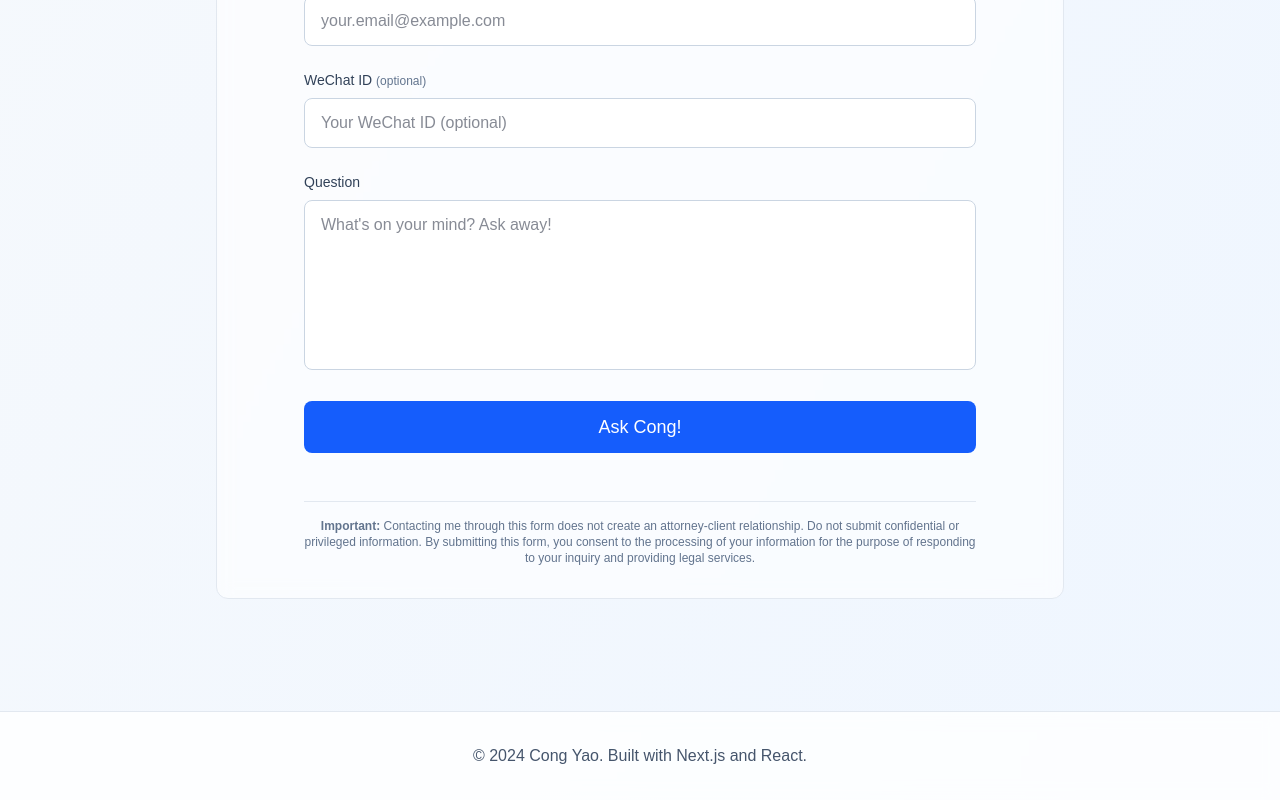
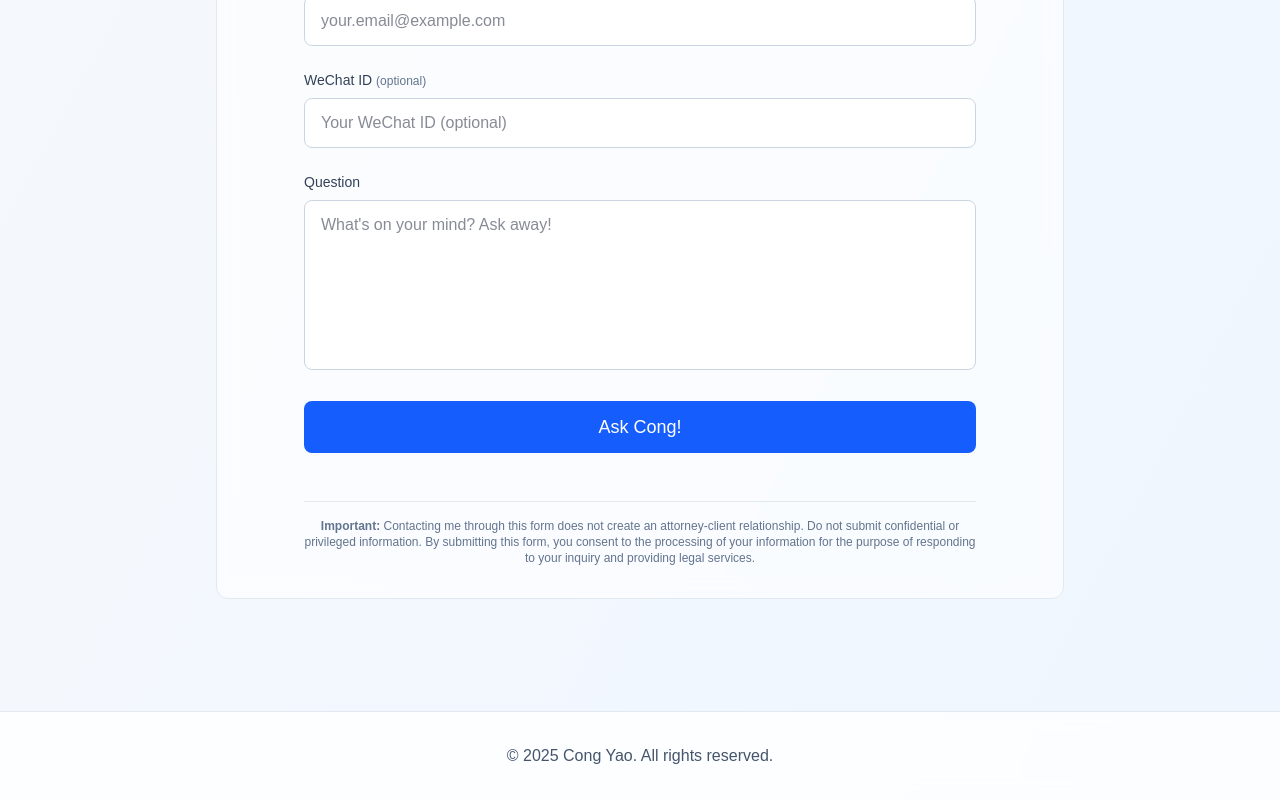
Before and after one commit to angelndemons/congyao.github.io, a Next.js app: page / in a window 1280 px wide. Shown: the part 1646-2446 px from the top of the page. Built offline with nearby package versions, Linux system fonts and the light colour scheme.

Commit message:
Update footer: remove tech stack info and add dynamic year with 'All rights reserved'

```diff
--- a/app/page.tsx
+++ b/app/page.tsx
@@ -294,7 +294,7 @@ export default function Home() {
         <div className="max-w-4xl mx-auto px-6 py-8">
           <div className="text-center">
             <p className="text-slate-600 dark:text-slate-300">
-              © 2024 Cong Yao. Built with Next.js and React.
+              © {new Date().getFullYear()} Cong Yao. All rights reserved.
             </p>
           </div>
         </div>
```
